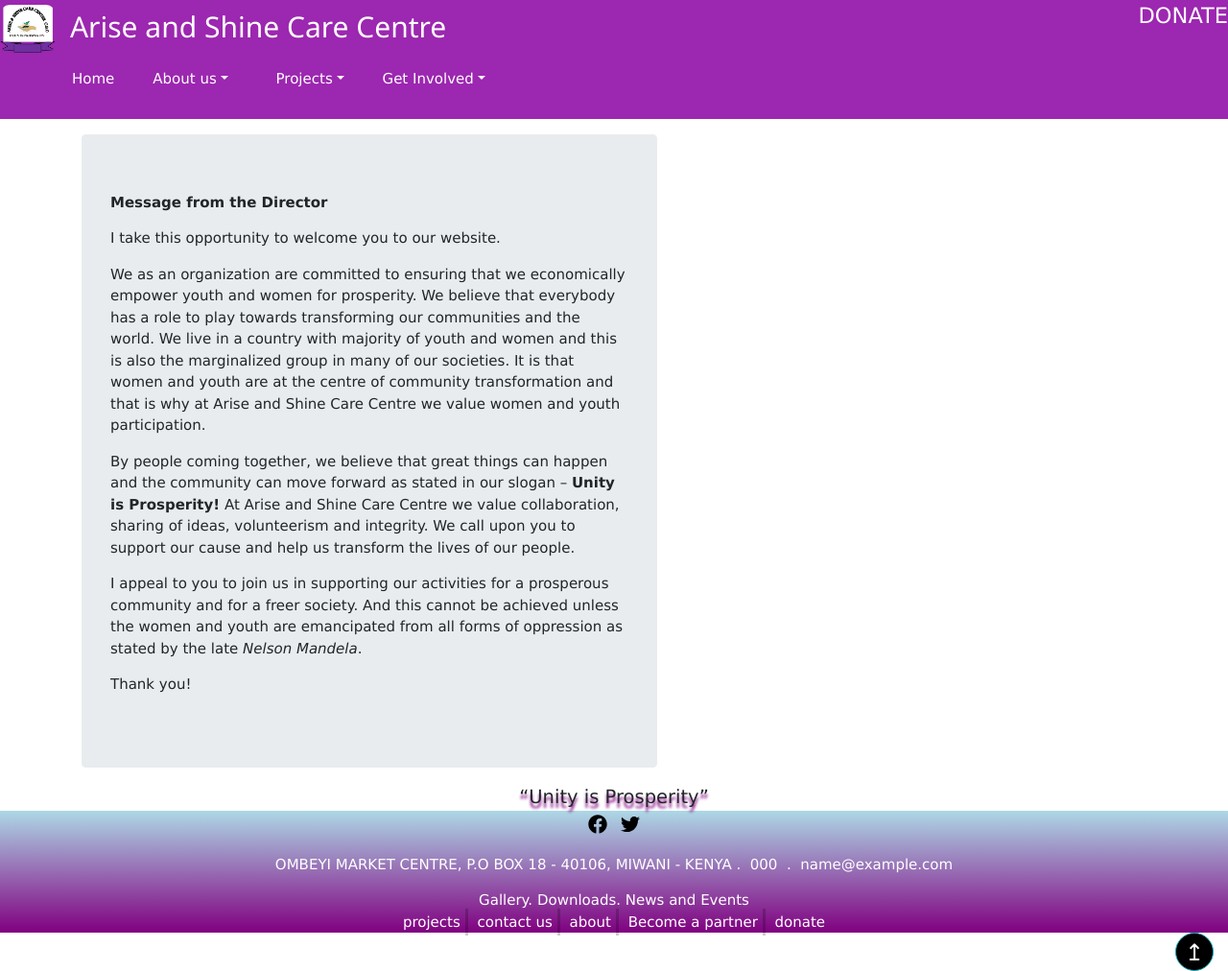
After one commit to ariseandshinecc/AriseandShine_CC, a Django app: page /message-from-director/ in a window 1280 px wide. The commit adds this page. Shown: the whole page at 96% size. Run offline with Django 3.2, Linux system fonts and the light colour scheme; tables that the repository leaves empty hold one stand-in row (values such as "Sample post"); some libraries are stand-ins or nearby versions.

Commit message:
feat(director message): Message from the director
Added message from the director to the site.
Site browsers can now view the message from Arise and
Shine director.

Othe fixes and code improved the code readability

```diff
--- a/mainsite/static/mainsite/general_styles.css
+++ b/mainsite/static/mainsite/general_styles.css
@@ -15,23 +15,16 @@ a{
     text-decoration: none;
 }
 
-#site-brand{
-    display: flex;
-    display: -webkit-flex;
-}
+
 header h1{
     text-size-adjust: auto;
     font-size: 200%;
 }
 #donate-link{
-    align-self: center;
-    justify-self: flex-end;
-    -webkit-align-self: center;
-    -webkit-justify-self: flex-end;
+
     font-size: 150%;
-    order: 2;
-    position: relative;
-    right: 0;
+
+
 }
 #site-brand img{
     max-width: 70px;
--- a/mainsite/templates/mainsite.html
+++ b/mainsite/templates/mainsite.html
@@ -22,7 +22,7 @@
 <body>
     <header class="w3-purple sticky-top" id="site-head">
     {% block header %}
-        <div>
+
             <div id="site-brand" class="navbar-header d-flex justify-content-start">
                 <a class="w3-left navbar-brand" href="{% url 'mainsite:home' %}">
                     <img src="{% static 'mainsite/images/as_logo.png' %}" alt="logo" width="100%" class="embed-responsive">
@@ -103,7 +103,7 @@
                     <li><a href="{% url 'mainsite:donate' %}">Donate</a></li>
                 </ul>
             </div>
-        </div>
+
     {% endblock header %}
     </header>
     {% block body-content %}{% endblock %}
--- a/mainsite/templates/mainsite/about.html
+++ b/mainsite/templates/mainsite/about.html
@@ -57,7 +57,8 @@
             </div>
         </div>
         <div class="col-sm-2">
-            <p class="alert alert-link"><a href="{% url 'mainsite:team' %}">Our Team</a></p>
+            <p class="text-info"><a href="{% url 'mainsite:team' %}">Our Team &rarr;</a></p>
+            <p class="text-info"><a href="{% url 'mainsite:director_message' %}">Message from the direcor &rarr;</a></p>
         </div>
     </div>
     <script type="text/javascript">
--- /dev/null
+++ b/mainsite/templates/mainsite/director_msg.html
@@ -0,0 +1,22 @@
+{% extends 'mainsite.html' %}
+{% block body-content %}
+<div class="container">
+    <article class="jumbotron w3-section" style="max-width: 600px">
+        <p><strong>Message from the Director</strong></p>
+        <p>I take this opportunity to welcome you to our website. </p>
+        <p>We as an organization are committed to ensuring that we economically empower youth and women for prosperity.
+        We believe that everybody has a role to play towards transforming our communities and the world.
+        We live in a country with majority of youth and women and this is also the marginalized group in many of our societies.
+        It is that women and youth are at the centre of community transformation and that is why at Arise and Shine Care Centre
+        we value women and youth participation. </p>
+        <p>By people coming together, we believe that great things can happen and the community can move forward
+        as stated in our slogan – <b>Unity is Prosperity!</b> At Arise and Shine Care Centre we value collaboration,
+        sharing of ideas, volunteerism and integrity. We call upon you to support our cause and help us transform
+        the lives of our people. </p>
+        <p>I appeal to you to join us in supporting our activities for a prosperous community and for a freer society.
+        And this cannot be achieved unless the women and youth are emancipated from all forms of oppression as stated
+        by the late <em>Nelson Mandela</em>. </p>
+        <p>Thank you!</p>
+    </article>
+</div>
+{% endblock %}
--- a/mainsite/urls.py
+++ b/mainsite/urls.py
@@ -8,16 +8,19 @@ urlpatterns = [
     path('', index, name='home'),
     path('about/', about, name='about'),
     path('about/team/', team, name='team'),
-    path('gallery/', GalleryView.as_view(), name='gallery'),
-    path('get_involved/partnership', partnership, name='partnership'),
     path('contact/', contact, name='contact'),
     path('contact/message/', send_message, name="message"),
+    path('downloads/', downloads, name='downloads'),
+    path('gallery/', GalleryView.as_view(), name='gallery'),
+    path('get_involved/', get_involved, name='involve'),
     path('get_involved/careers/', careers, name='careers'),
+    path('get_involved/donate', donate, name='donate'),
+    path('get_involved/partnership', partnership, name='partnership'),
+    path('message-from-director/', director_message, name='director_message'),
     path('news-and-events/', NewEventView.as_view(), name='new_event'),
-    path('downloads/', downloads, name='downloads'),
     path('projects-and-programmes/', projects, name='proj_and_prog'),
     path('projects-and-programmes/<str:thematic_area>/', ProjectListView.as_view(), name='projects'),
     path('projects-and-programmes/<str:thematic_area>/<int:pk>/', ProjectDetailView.as_view(), name='project_details'),
-    path('get_involved/', get_involved, name='involve'),
-    path('get_involved/donate', donate, name='donate')
+
+
 ]
--- a/mainsite/views.py
+++ b/mainsite/views.py
@@ -54,6 +54,10 @@ def index(request):
     """Home page view"""
     carousel = Media.objects.filter(carousel=True)[:5]
     return render(request, 'mainsite/home.html', {'carousel': carousel})
+
+def director_message(request):
+    """ Render the Message from director."""
+    return render(request, 'mainsite/director_msg.html')
 
 class NewEventView(ListView):
     """
```
Also changed, not shown: mainsite/static/mainsite/homepage_styles.css (+27 -0 lines), mainsite/templates/mainsite/home.html (+9 -1 lines).
